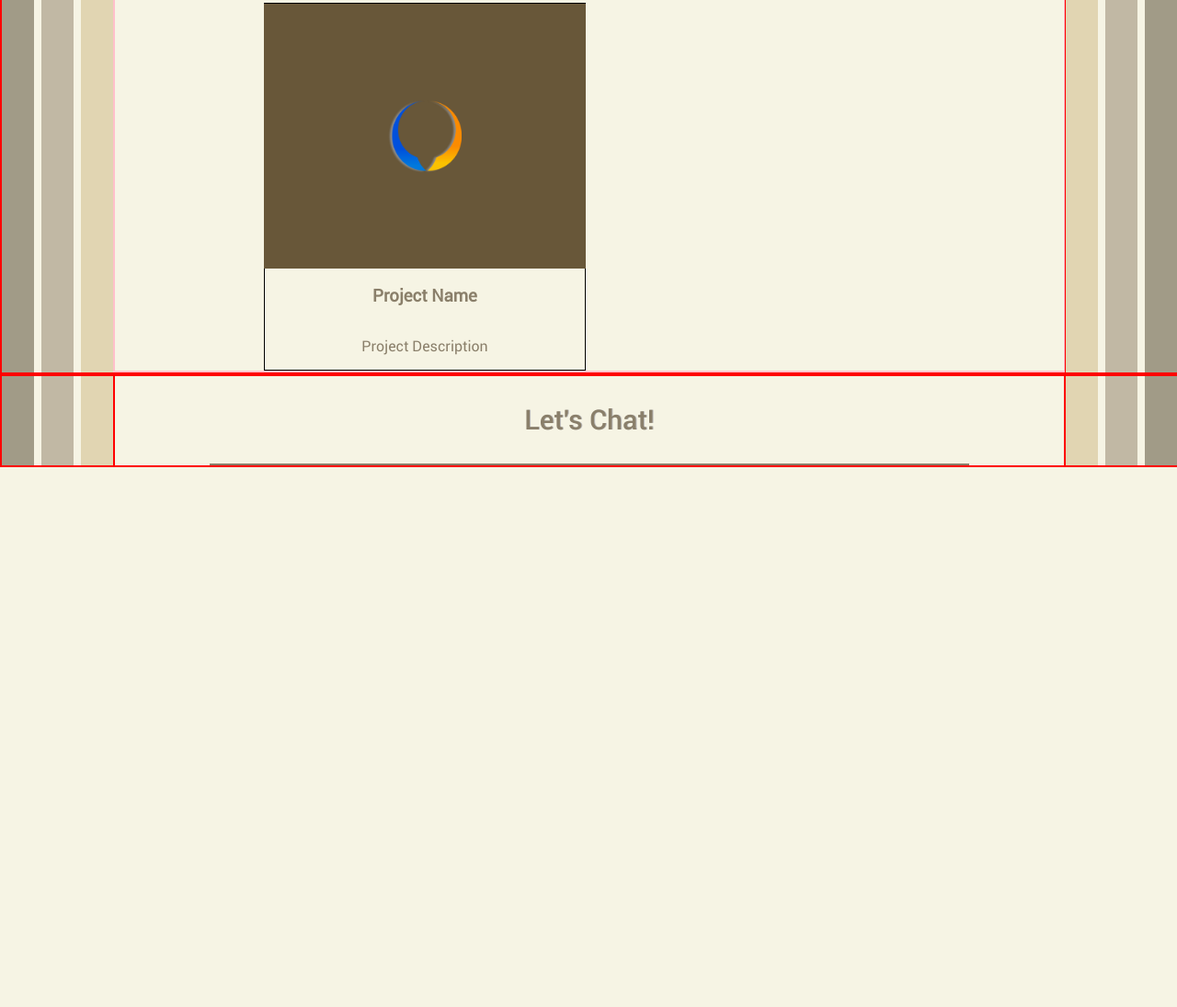
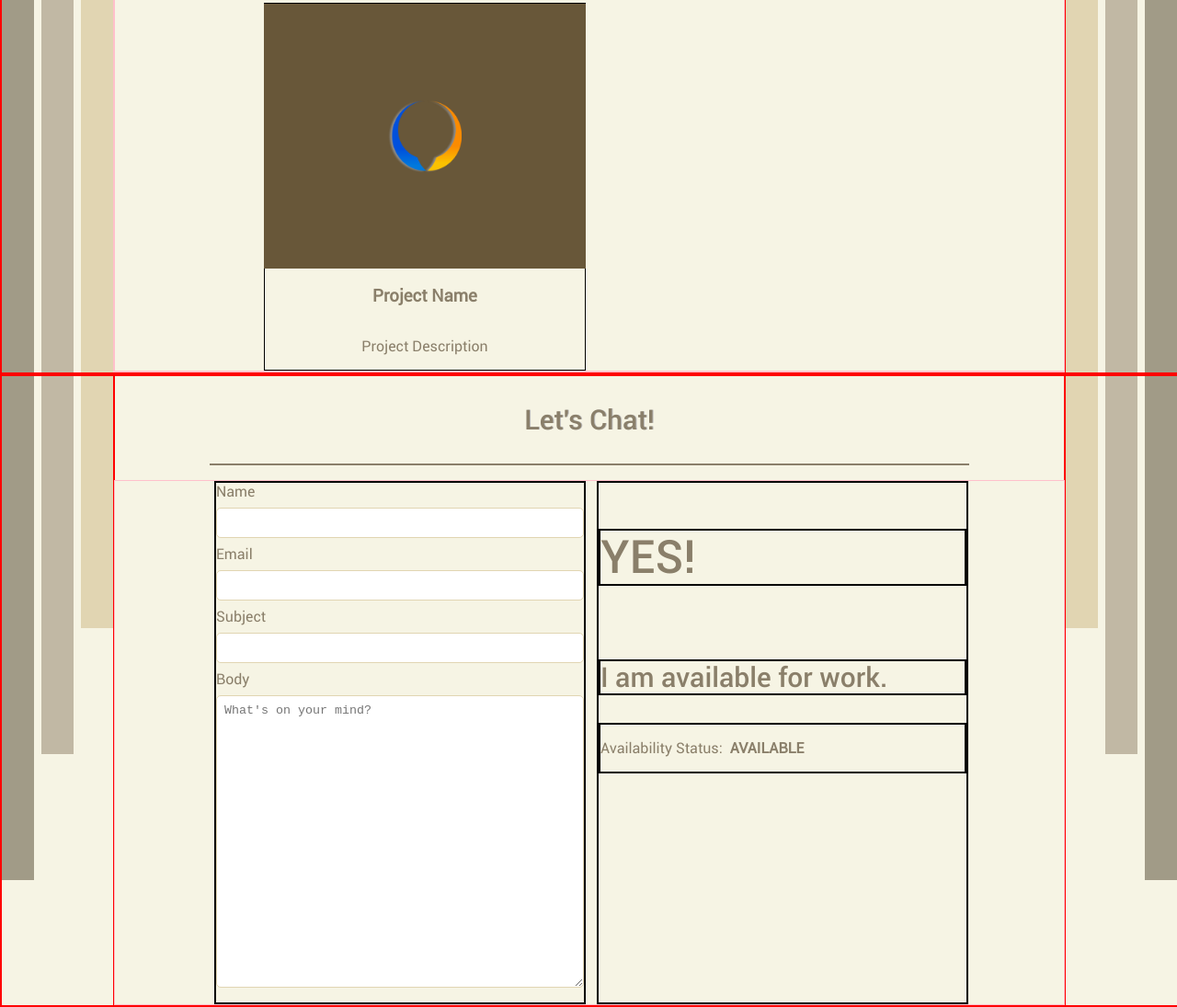
Before and after one commit to KarmotrineOverflow/Portfolio-V1, a plain HTML site: page index.html in a window 1280 px wide. Shown: the part 1836-2931 px from the top of the page at 92% size. Before the commit the page ends 2344 px from the top, so only its background shows below. Drawn offline with Linux system fonts and the light colour scheme.

Commit message:
Added Contact section design

```diff
--- /dev/null
+++ b/css/contact.css
@@ -0,0 +1,105 @@
+/* CONTACT SECTION BAR DESIGN */
+
+.contact .outer-bar {
+
+    height: 80%;
+}
+
+.contact .middle-bar {
+
+    height: 60%;
+}
+
+.contact .inner-bar {
+
+    height: 40%;
+}
+
+.contact .bar-container {
+
+    align-items: start;
+}
+
+/* CONTACT SECTION CONTENT */
+
+.contact-grid {
+
+    border: 1px solid pink;
+
+    margin-top: 1rem;
+    width: 100%;
+
+    display: grid;
+    grid-template-columns: repeat(auto-fit, 400px);
+    grid-template-rows: repeat(auto-fit, auto);
+
+    justify-content: center;
+    gap: 1rem 1rem;
+
+    grid-auto-flow: row;
+    grid-auto-columns: auto;
+    grid-auto-rows: auto;
+}
+
+/* FORM GRID */
+
+.contact-grid .contact-form {
+
+    border: 2px solid black;
+
+    width: 400px;
+}
+
+.contact form {
+
+    display: flex;
+    flex-direction: column;
+
+    gap: 0.5rem;
+}
+
+.text-field {
+
+    padding: 0.5rem;
+    border-radius: 5px;
+    border: 0.2px solid #E1D5B2;
+}
+
+/* AVAILABILITY GRID */
+
+.contact .availability {
+
+    border: 2px solid black;
+    width: 400px;
+    height: auto;
+
+    display: flex;
+    flex-direction: column;
+    justify-items: center;
+}
+
+.contact .availability-status {
+
+    border: 2px solid black;
+
+    display: flex;
+    gap: 0.5rem;
+}
+
+.contact #status-header {
+
+    border: 2px solid black;
+
+    font-family: "Roboto-Medium";
+    font-size: 50px;
+}
+
+.contact #status-statement {
+
+    border: 2px solid black;
+
+    font-family: "Roboto-Medium";
+    font-size: 30px;
+}
+
+/* TODO: Add Contact section responsive design */
--- a/index.html
+++ b/index.html
@@ -7,6 +7,7 @@
         <link rel="stylesheet" href="./css/home.css">
         <link rel="stylesheet" href="./css/about-me.css">
         <link rel="stylesheet" href="./css/projects.css">
+        <link rel="stylesheet" href="./css/contact.css">
     </head>
 
     <body>
@@ -92,7 +93,7 @@
                                         <a href="#"><img src="../Portfolio-V1/assets/images/linkedin.png">LinkedIn</a>
                                     </li>
                                     <li>
-                                        <a href="#"><img src="../Portfolio-V1/assets/images/github.png">GitHub</a>
+                                        <a href="https://github.com/KarmotrineOverflow"><img src="../Portfolio-V1/assets/images/github.png">GitHub</a>
                                     </li>
                                     <li>
                                         <a href="#"><img src="../Portfolio-V1/assets/images/facebook.png">Facebook</a>
@@ -194,7 +195,35 @@
                             <p>Let's Chat!</p>
                             <div class="section-title-underline"></div>
                         </div>
-                     </div>
+
+                        <div class="contact-grid">
+                            <div class="contact-form">
+                                <form>
+                                    <label for="name">Name</label>
+                                    <input class="text-field" type="text" id="name">
+
+                                    <label for="email">Email</label>
+                                    <input class="text-field" type="email" id="email" required>
+
+                                    <label for="subject">Subject</label>
+                                    <input class="text-field" type="text" id="subject">
+
+                                    <label for="body">Body</label>
+                                    <textarea class="text-field" id="body" name="body" rows="20" cols="50" placeholder="What's on your mind?"></textarea>
+                                </form>
+                            </div>
+
+                            <div class="availability">
+                                <p id="status-header">YES!</p>
+                                <p id="status-statement">I am available for work.</p>
+                                <div class="availability-status">
+                                    <p>Availability Status:</p>
+                                    <p id="status"><b>AVAILABLE</b></p>
+                                    <img src="">
+                                </div>
+                            </div>
+                        </div>
+                    </div>
 
                     <!-- RIGHT BAR -->
 
```
